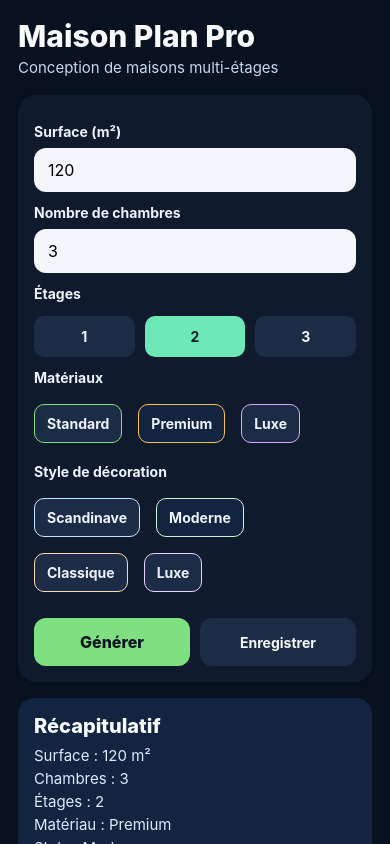
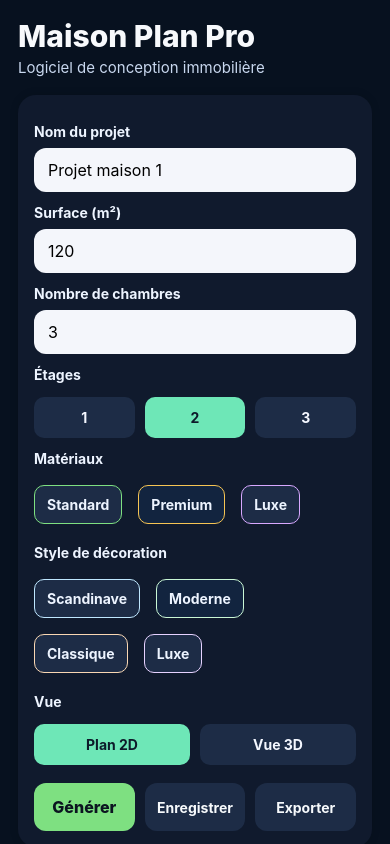
Before and after one commit to khaledmessaoudi23-cmyk/maison-plan-generator, a React Native app: screen / in a window 390 px wide. Built offline with nearby package versions, Linux system fonts and the light colour scheme.

Commit message:
Professional version: save, export, 3D preview, saved projects, and project naming

```diff
--- a/App.js
+++ b/App.js
@@ -1,4 +1,4 @@
-import React, { useMemo, useRef, useState } from 'react';
+import React, { useMemo, useRef, useState, useEffect } from 'react';
 import {
   SafeAreaView,
   ScrollView,
@@ -52,13 +52,12 @@ const buildDoorsAndWindows = (room) => {
     y2: room.y + 8,
   });
 
-  const sideWindow = {
+  windows.push({
     x1: room.x + room.width - 6,
     y1: room.y + 16,
     x2: room.x + room.width - 6,
     y2: room.y + room.height - 18,
-  };
-  windows.push(sideWindow);
+  });
 
   if (room.name.toLowerCase().includes('cuisine') || room.name.toLowerCase().includes('salon')) {
     windows.push({
@@ -142,7 +141,15 @@ export default function App() {
   const [showSketch, setShowSketch] = useState(true);
   const [strokes, setStrokes] = useState([]);
   const [currentStroke, setCurrentStroke] = useState([]);
+  const [savedProjects, setSavedProjects] = useState([]);
+  const [viewMode, setViewMode] = useState('plan');
+  const [projectName, setProjectName] = useState('Projet maison 1');
   const [plan, setPlan] = useState(() => generatePlan(120, 3, 2, 'moderne'));
+
+  useEffect(() => {
+    const saved = globalThis.localStorage ? JSON.parse(globalThis.localStorage.getItem('housePlans') || '[]') : [];
+    setSavedProjects(saved);
+  }, []);
 
   const planData = useMemo(() => {
     const totalSurface = Number(surface) || 120;
@@ -158,7 +165,30 @@ export default function App() {
   const onGenerate = () => setPlan(planData);
 
   const onSave = () => {
-    Alert.alert('Plan enregistré', 'Le plan a bien été sauvegardé dans la mémoire locale.');
+    const projects = [
+      ...savedProjects,
+      {
+        id: Date.now(),
+        name: projectName || 'Projet maison',
+        surface: Number(surface) || 120,
+        bedrooms: Number(bedrooms) || 1,
+        floors,
+        material,
+        decor,
+        cost: estimatedCost,
+      },
+    ];
+
+    setSavedProjects(projects);
+    if (globalThis.localStorage) {
+      globalThis.localStorage.setItem('housePlans', JSON.stringify(projects));
+    }
+
+    Alert.alert('Projet enregistré', 'Votre plan a été enregistré dans la mémoire locale.');
+  };
+
+  const onExport = () => {
+    Alert.alert('Export', 'Le plan peut être exporté ensuite comme image ou PDF dans une version premium.');
   };
 
   const sketchPanResponder = useRef(
@@ -188,10 +218,18 @@ export default function App() {
       <ScrollView contentContainerStyle={styles.container}>
         <View style={styles.headerBox}>
           <Text style={styles.title}>Maison Plan Pro</Text>
-          <Text style={styles.subtitle}>Conception de maisons multi-étages</Text>
+          <Text style={styles.subtitle}>Logiciel de conception immobilière</Text>
         </View>
 
         <View style={styles.card}>
+          <Text style={styles.label}>Nom du projet</Text>
+          <TextInput
+            style={styles.input}
+            value={projectName}
+            onChangeText={setProjectName}
+            placeholder="Maison 1"
+          />
+
           <Text style={styles.label}>Surface (m²)</Text>
           <TextInput
             style={styles.input}
@@ -249,12 +287,28 @@ export default function App() {
             ))}
           </View>
 
+          <Text style={styles.label}>Vue</Text>
+          <View style={styles.row}>
+            {['plan', '3d'].map((item) => (
+              <Pressable
+                key={item}
+                onPress={() => setViewMode(item)}
+                style={[styles.toggle, viewMode === item && styles.toggleActive]}
+              >
+                <Text style={[styles.toggleText, viewMode === item && styles.toggleTextActive]}>{item === 'plan' ? 'Plan 2D' : 'Vue 3D'}</Text>
+              </Pressable>
+            ))}
+          </View>
+
           <View style={styles.buttonRow}>
             <Pressable style={styles.primaryButton} onPress={onGenerate}>
               <Text style={styles.primaryButtonText}>Générer</Text>
             </Pressable>
             <Pressable style={styles.secondaryButton} onPress={onSave}>
               <Text style={styles.secondaryButtonText}>Enregistrer</Text>
+            </Pressable>
+            <Pressable style={styles.secondaryButton} onPress={onExport}>
+              <Text style={styles.secondaryButtonText}>Exporter</Text>
             </Pressable>
           </View>
         </View>
@@ -269,6 +323,18 @@ export default function App() {
           <Text style={styles.summaryText}>Coût estimé : {estimatedCost.toLocaleString()} €</Text>
         </View>
 
+        {savedProjects.length > 0 && (
+          <View style={styles.card}>
+            <Text style={styles.sectionTitle}>Projets enregistrés</Text>
+            {savedProjects.map((project) => (
+              <View key={project.id} style={styles.savedItem}>
+                <Text style={styles.savedItemTitle}>{project.name}</Text>
+                <Text style={styles.savedItemText}>{project.surface} m² · {project.bedrooms} chambres · {project.floors} étages</Text>
+              </View>
+            ))}
+          </View>
+        )}
+
         <View style={styles.card}>
           <View style={styles.sectionHeader}>
             <Text style={styles.sectionTitle}>Plan détaillé</Text>
@@ -277,6 +343,7 @@ export default function App() {
             </Pressable>
           </View>
 
+          {viewMode === 'plan' ? (
             <View style={styles.planContainer}>
               <Svg width={PLAN_WIDTH} height={PLAN_HEIGHT} viewBox={`0 0 ${PLAN_WIDTH} ${PLAN_HEIGHT}`}>
                 <Rect x={0} y={0} width={PLAN_WIDTH} height={PLAN_HEIGHT} rx={18} fill="#edf4ff" />
@@ -376,6 +443,17 @@ export default function App() {
                 />
               )}
             </View>
+          ) : (
+            <View style={styles.threeDBox}>
+              <Text style={styles.threeDTitle}>Vue 3D</Text>
+              <View style={styles.threeDHouse}>
+                <View style={styles.threeDFloor} />
+                <View style={styles.threeDFloorTwo} />
+              </View>
+              <Text style={styles.threeDText}>Style : {STYLES[decor].label}</Text>
+              <Text style={styles.threeDText}>Matériau : {MATERIALS[material].label}</Text>
+            </View>
+          )}
         </View>
       </ScrollView>
     </SafeAreaView>
@@ -531,6 +609,22 @@ const styles = StyleSheet.create({
     color: '#eef6ff',
     fontSize: 18,
     fontWeight: '800',
+    marginBottom: 8,
+  },
+  savedItem: {
+    backgroundColor: '#183253',
+    borderRadius: 10,
+    padding: 10,
+    marginTop: 8,
+  },
+  savedItemTitle: {
+    color: '#f3f8ff',
+    fontWeight: '700',
+  },
+  savedItemText: {
+    color: '#cfe2ff',
+    marginTop: 4,
+    fontSize: 12,
   },
   planContainer: {
     position: 'relative',
@@ -549,4 +643,51 @@ const styles = StyleSheet.create({
     bottom: 10,
     backgroundColor: 'transparent',
   },
+  threeDBox: {
+    backgroundColor: '#edf4ff',
+    borderRadius: 18,
+    padding: 20,
+    alignItems: 'center',
+    justifyContent: 'center',
+  },
+  threeDTitle: {
+    color: '#132338',
+    fontSize: 20,
+    fontWeight: '800',
+    marginBottom: 16,
+  },
+  threeDHouse: {
+    width: 220,
+    height: 140,
+    alignItems: 'center',
+    justifyContent: 'center',
+    backgroundColor: '#dfeafc',
+    borderRadius: 16,
+    position: 'relative',
+  },
+  threeDFloor: {
+    width: 160,
+    height: 70,
+    backgroundColor: '#7aa7d8',
+    borderRadius: 12,
+    borderWidth: 2,
+    borderColor: '#254466',
+    position: 'absolute',
+    top: 34,
+  },
+  threeDFloorTwo: {
+    width: 120,
+    height: 52,
+    backgroundColor: '#a7d4ff',
+    borderRadius: 12,
+    borderWidth: 2,
+    borderColor: '#254466',
+    position: 'absolute',
+    top: 12,
+  },
+  threeDText: {
+    color: '#132338',
+    marginTop: 12,
+    fontWeight: '700',
+  },
 });
```
Lines whose indentation alone changed are shown as unchanged.
